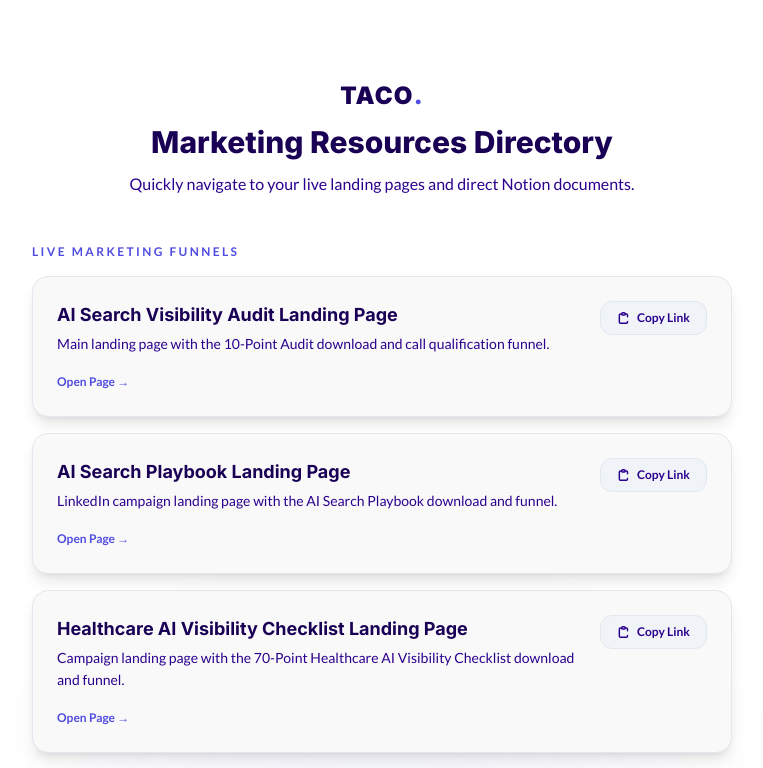
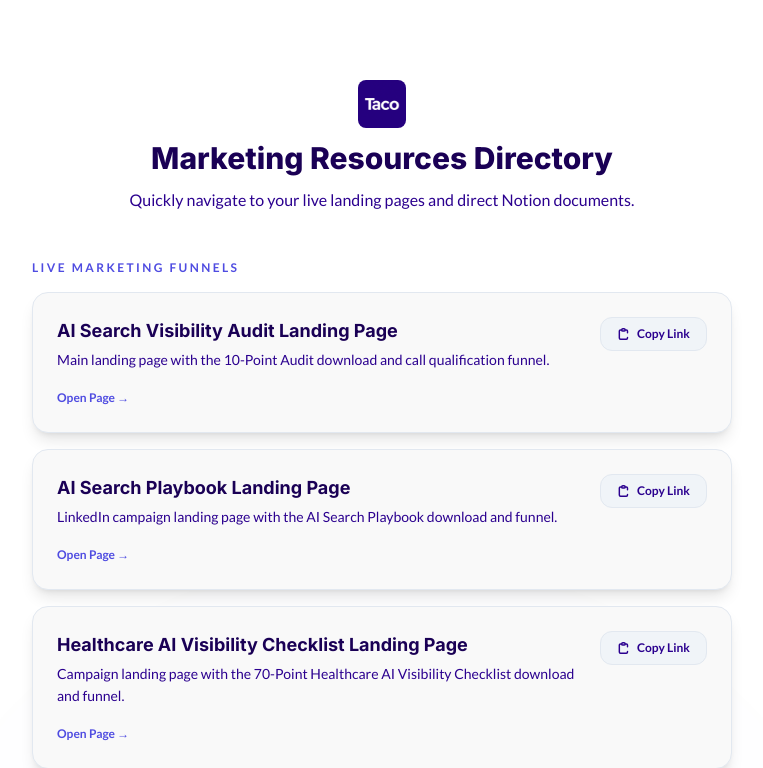
Before and after one commit to ambertaco/Lead-Magnet-Landing-Page, a Next.js app: page /links in a window 1280 px wide. Shown: the top 768 px of the page, without its empty margins (258-1021 px from the left). Built offline with nearby package versions, Linux system fonts and the light colour scheme.

Commit message:
feat: add logo to headers

```diff
--- a/src/app/links/page.tsx
+++ b/src/app/links/page.tsx
@@ -2,6 +2,8 @@
 
 import { useState } from "react";
 import { RESOURCES } from "@/data/links";
+
+import Image from "next/image";
 
 export default function LinksPage() {
   const [copiedIndex, setCopiedIndex] = useState<number | null>(null);
@@ -32,8 +34,8 @@ export default function LinksPage() {
       <div className="relative z-10 max-w-[700px] w-full">
         {/* Header */}
         <div className="text-center mb-12">
-          <div className="inline-flex items-center justify-center font-display text-2xl font-black tracking-wider text-text-primary mb-3">
-            TACO<span className="text-accent">.</span>
+          <div className="inline-flex items-center justify-center mb-3">
+            <Image src="/taco-logo.jpg" alt="Taco Logo" width={48} height={48} className="rounded-lg" />
           </div>
           <h1 className="font-display text-3xl font-extrabold text-text-primary mb-3">
             Marketing Resources Directory
--- a/src/components/sections/Header.tsx
+++ b/src/components/sections/Header.tsx
@@ -2,6 +2,8 @@
 
 import { useState, useEffect } from "react";
 import { useScrollTo } from "@/hooks/useAnimations";
+
+import Image from "next/image";
 
 export default function Header() {
   const scrollTo = useScrollTo();
@@ -25,9 +27,7 @@ export default function Header() {
     >
       <div className="max-w-[1100px] mx-auto px-6 h-16 flex items-center justify-between">
         <a href="/" className="flex items-center gap-2" aria-label="Taco home">
-          <span className="font-display text-xl font-extrabold text-text-primary tracking-tight">
-            taco
-          </span>
+          <Image src="/taco-logo.jpg" alt="Taco Logo" width={40} height={40} className="rounded" />
         </a>
 
         <div className="flex items-center gap-3">
```
Also changed, not shown: public/taco-logo.jpg (added).
